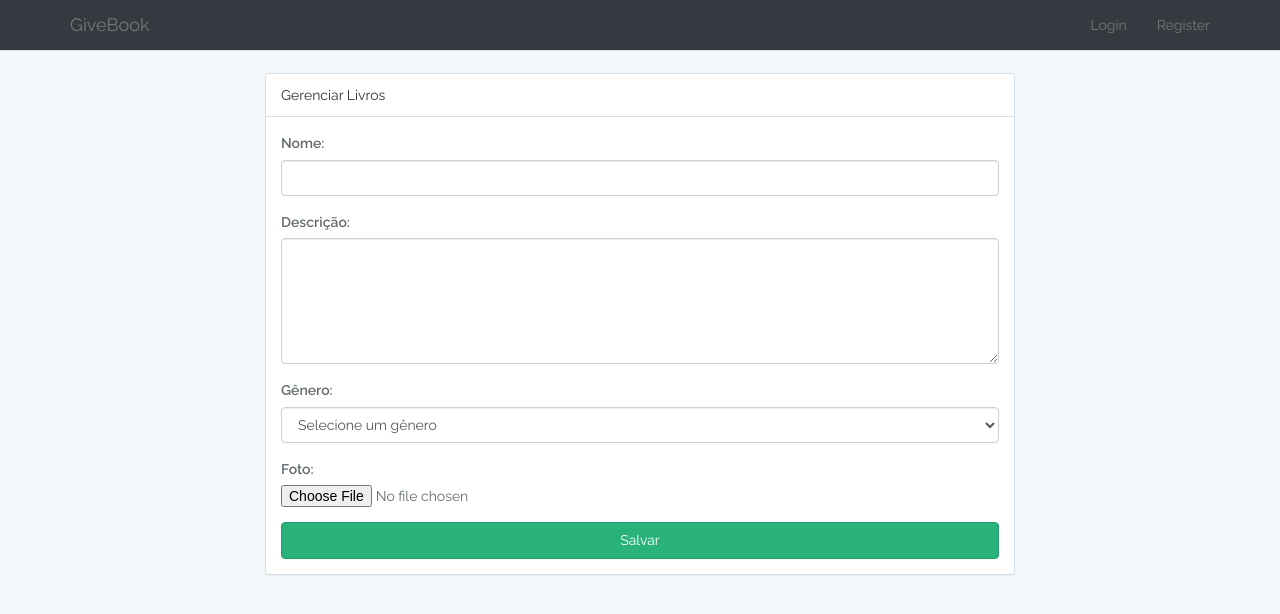
After one commit to luizatavares/GiveBook, a Laravel app: template resources/views/livros/cadastro-edita.blade.php in a window 1280 px wide. The commit adds this page. Shown: the top 614 px of the page. Run offline with Laravel 8, Linux system fonts and the light colour scheme; the template is opened without the code that fills it, so the values that code supplies are empty; settings files or empty folders that the repository lacks are supplied.

Commit message:
cadastro de livros

```diff
--- a/app/livros.php
+++ b/app/livros.php
@@ -6,5 +6,7 @@ use Illuminate\Database\Eloquent\Model;
 
 class livros extends Model
 {
-    //
+    public function Genero(){
+    	return $this->belongsTo("App\generos", 'idGenero');
+    }
 }
--- a/resources/views/layouts/app.blade.php
+++ b/resources/views/layouts/app.blade.php
@@ -9,7 +9,7 @@
     <!-- CSRF Token -->
     <meta name="csrf-token" content="{{ csrf_token() }}">
 
-    <title>{{ config('app.name', 'Laravel') }}</title>
+    <title>GiveBook</title>
 
     <!-- Styles -->
     <link rel="stylesheet" href="https://maxcdn.bootstrapcdn.com/bootstrap/3.3.7/css/bootstrap.min.css" integrity="sha384-BVYiiSIFeK1dGmJRAkycuHAHRg32OmUcww7on3RYdg4Va+PmSTsz/K68vbdEjh4u" crossorigin="anonymous">
--- /dev/null
+++ b/resources/views/livros/cadastro-edita.blade.php
@@ -0,0 +1,72 @@
+@extends('layouts.app')
+
+@section('content')
+<div class="container">
+    <div class="row">
+        <div class="col-md-8 col-md-offset-2">
+            <div class="panel panel-default">
+                <div class="panel-heading">Gerenciar Livros
+
+
+
+
+                </div>
+
+
+
+
+                <div class="panel-body">
+
+                    <form action="{{route('salvarlivro')}}" method="post" enctype="multipart/form-data">
+                      <div class="form-group"><label>
+                            Nome:
+                        </label>
+                        <input type="text" name="nome" class='form-control' value='{{ isset($livro) ? $livro->nome : ''}}' required>
+                    </div>
+
+                     <div class="form-group"><label>
+                           Descrição:
+                        </label>
+                        <textarea name = "descricao" rows = "5" class = "form-control" required></textarea>
+                    </div>
+
+
+                     <div class="form-group"><label>
+                            Gênero:
+                        </label>
+                        <select name='idGenero' class="form-control" required>
+                            <option value="">Selecione um gênero</option>
+                        @foreach ($generos as $genero)
+                        <option value='{{$genero->id}}'>{{$genero->genero}}</option>
+                        @endforeach
+                        </select>
+                    </div>
+
+                     <div class="form-group"><label>
+                           Foto:
+                        </label>
+                        <input type="file" name="foto" required>
+                    </div>
+
+
+
+                    <div class="form-group">
+                        @if (isset($livro))
+                        <input type="hidden" name="id" value='{{$livro->id}}'>
+                        @endif
+                        {{csrf_field()}}
+                        <input type="submit" class="col-md-12 btn btn-success" name="salvar" value='Salvar'>
+
+                    </div>
+
+
+
+                  </form>
+
+
+                </div>
+            </div>
+        </div>
+    </div>
+</div>
+@endsection
--- a/routes/web.php
+++ b/routes/web.php
@@ -28,6 +28,9 @@ Route::group(['prefix' => 'painel', 'middleware'=>'auth'], function(){
 	Route::group(['prefix' => 'livros'], function(){
 		Route::get('/meuslivros', 'LivrosController@meuslivros')->name('meuslivros');
 		Route::get('/cadastrarlivro', 'LivrosController@cadastrarlivro')->name('cadastrarlivro');
+
+		Route::post('/salvarlivro','LivrosController@salvarlivro')->name('salvarlivro');
+
 	});
 
 });
```
Also changed, not shown: app/Http/Controllers/LivrosController.php (+42 -1 lines), app/generos.php (added, +10 -0 lines), resources/views/livros/meuslivros.blade.php (+22 -3 lines), public/imagens/fotos/3/DevSecOps1.png (added), public/imagens/fotos/4/21053777_20131029202242322.jpg (added).
